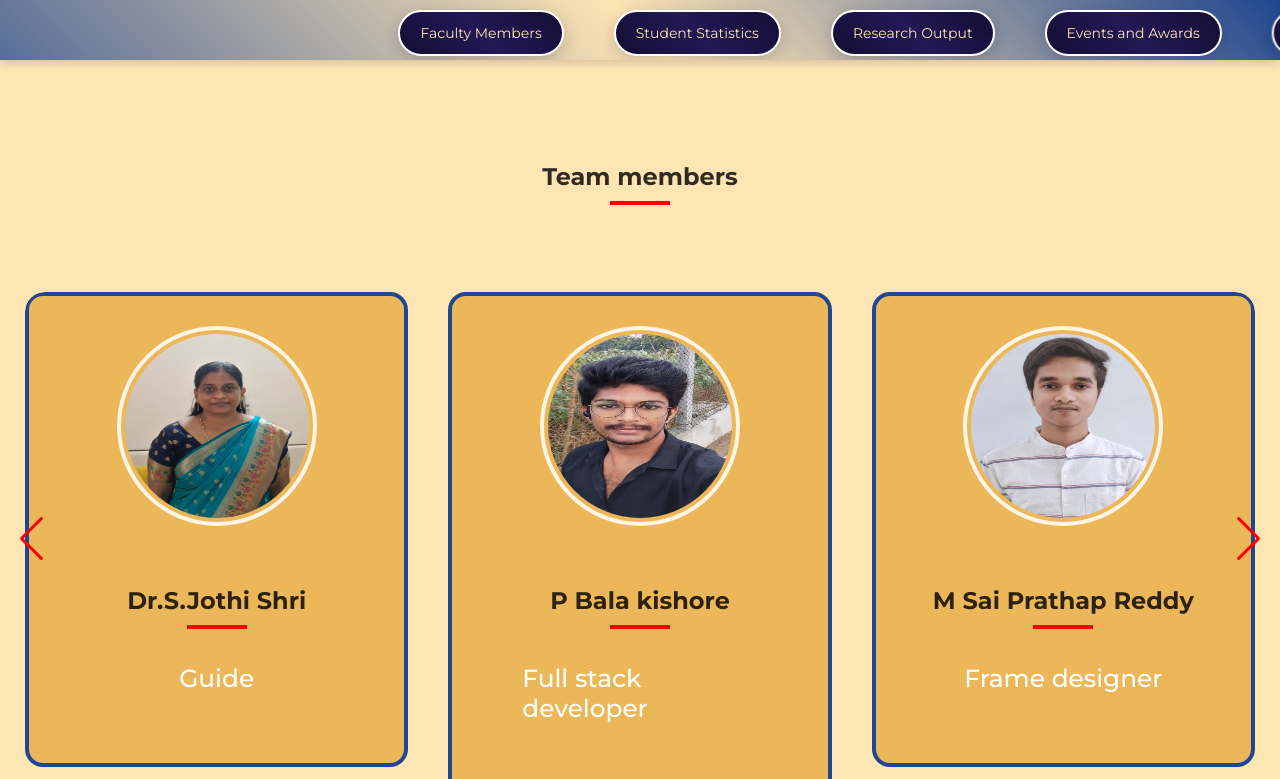
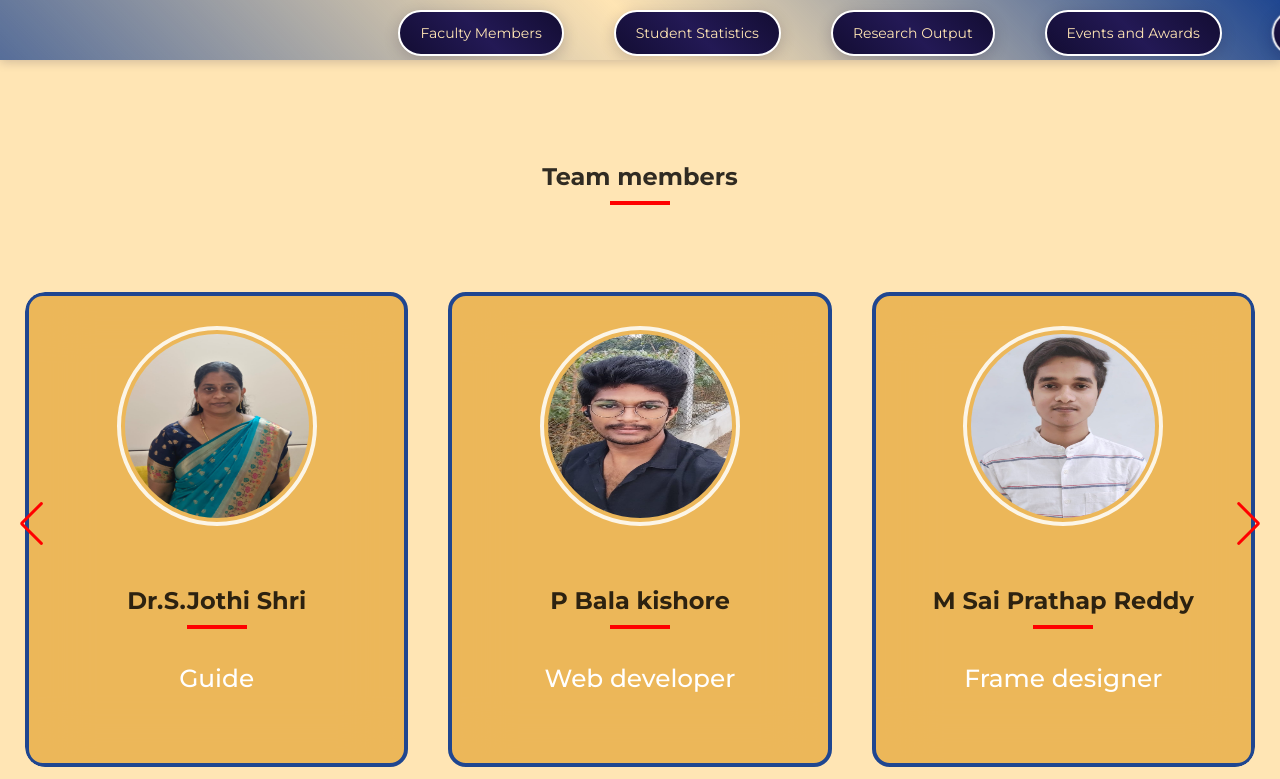
Before and after one commit to Kishore0122/knowledge-engineering, a plain HTML site: page index.html in a window 1280 px wide. Both pictures are taken after a click on the button "Authors". Shown: the top 779 px of the page. Drawn offline with nearby package versions, Linux system fonts and the light colour scheme.

Commit message:
Update index.html

```diff
--- a/index.html
+++ b/index.html
@@ -3174,7 +3174,7 @@
                                     <div class="card-item swiper-slide">
                                         <img src="pbk1.jpg" alt="user image" class="user-image">
                                         <h2 class="user-name">P Bala kishore</h2>
-                                        <p class="user-profession">Full stack developer</p>
+                                        <p class="user-profession">Web developer</p>
                                         <div class="social-icons">
                                             <a href="https://accounts.google.com/signin" class="icon" target="_blank"
                                                 rel="noopener noreferrer"><i class="fab fa-google"></i></a>
```
